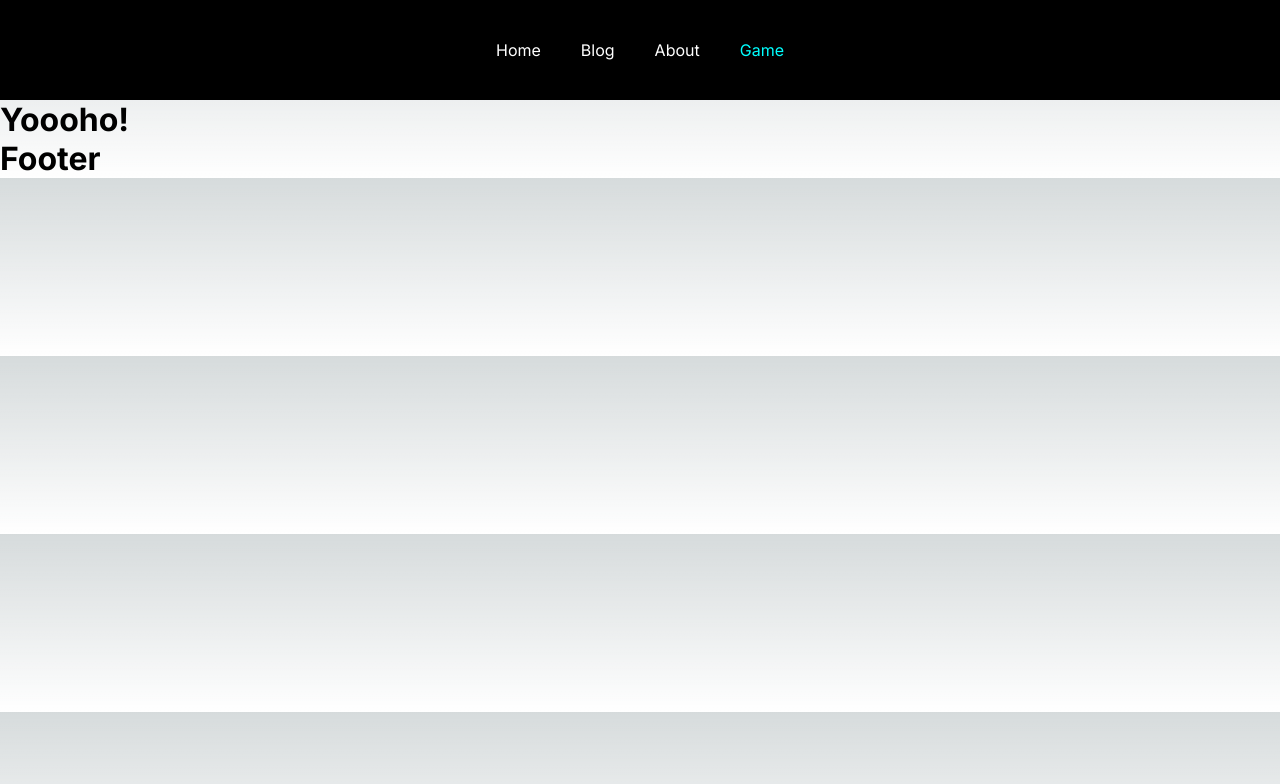
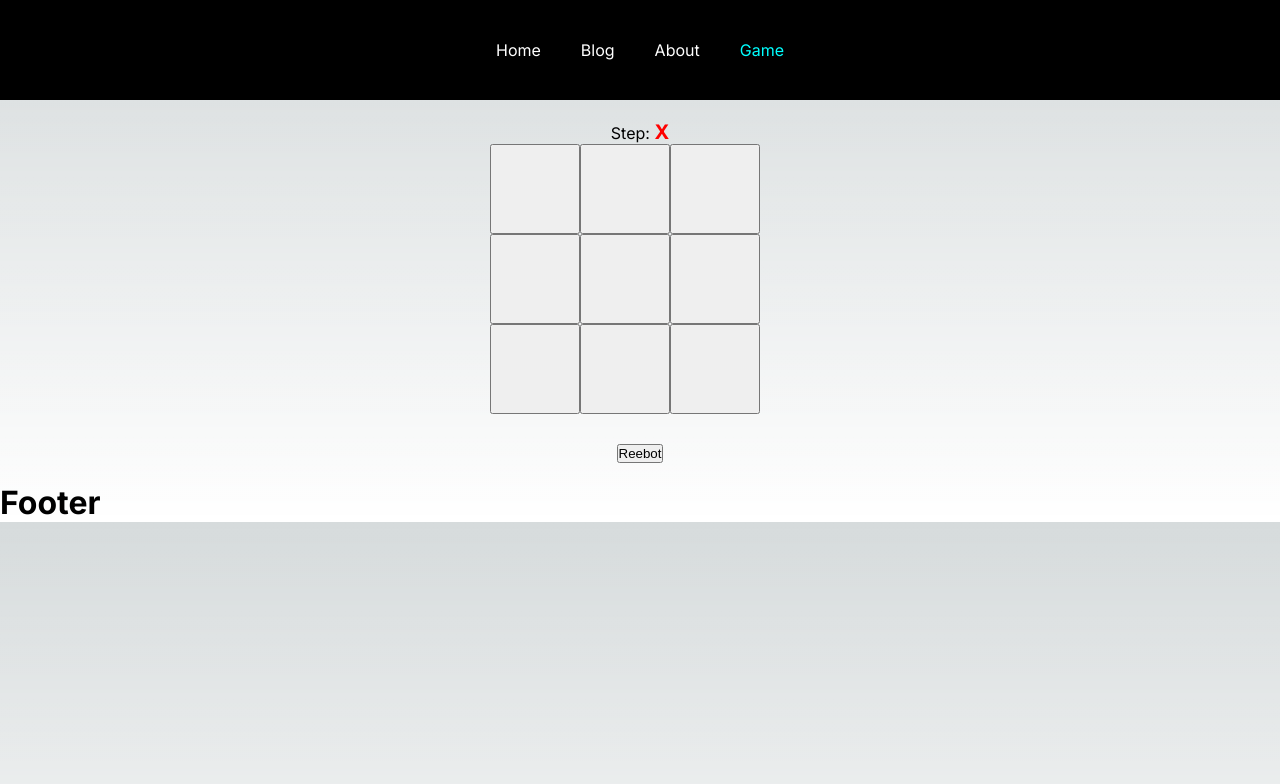
Before and after one commit to Aleksey6453/nextOne, a Next.js app: page /game in a window 1280 px wide. Shown: the top 784 px of the page. Built offline with nearby package versions, Linux system fonts and the light colour scheme.

Commit message:
add work component for playing for project

```diff
--- /dev/null
+++ b/app/game/Game.module.css
@@ -0,0 +1,12 @@
+.title{
+    color: lime;
+    font-size: 40px;
+    font-family:Verdana, Geneva, Tahoma, sans-serif;
+    font-weight: bold;
+}
+
+.gameField{
+    width: 300px;
+    height: 300px;
+
+}
--- a/app/game/page.jsx
+++ b/app/game/page.jsx
@@ -1,7 +1,104 @@
+"use client"
+
+import React from 'react'
+import { useState } from 'react';
+import styles from './Game.module.css'
+
+const symbolX = 'X'
+const symbolO = 'O'
+
+const computeWinner = (cells) => {
+    const lines = [
+        [0, 1, 2],
+        [3, 4, 5],
+        [6, 7, 8],
+        [0, 3, 6],
+        [1, 4, 7],
+        [2, 5, 8],
+        [0, 4, 8],
+        [2, 4, 6],
+    ]
+    for (let i = 0; i < lines.length; i++){
+        const[a, b, c] = lines[i];
+        if (
+            cells[a] &&
+            cells[a] === cells[b] &&
+            cells[a] === cells[c]
+        ) {
+            return [a, b, c]
+        }
+    }
+}
+
+
+
 export default function Game(){
-    return (
-        <div>
-            <h1>Yoooho!</h1>
+
+    const startPosition = Array(9).fill(null)
+    // const [cells, setCells] = React.useState([null, null, null, null, null, null, null, null, null])
+    const [cells, setCells] = useState(startPosition)
+    const [currentStep, setCurrentStep] = useState(symbolX)
+    const [winnerCombi, setWinnerCombi] = useState()
+    // const currentStep = symbolX;
+    const getSymbolClassName = (symbol) => {
+        if(symbol === symbolX) return 'symbolX'
+        if(symbol === symbolO) return 'symbolO'
+        return ''
+    }
+
+    const renderSymbol = (symbol) => <span className={`symbol ${getSymbolClassName(symbol)}`}> {symbol} </span>
+
+    const winnerSymbol = winnerCombi ? cells[winnerCombi[0]] : undefined;
+    const isDraw = !winnerCombi && cells.filter(value => value).length === 9
+
+    console.log(cells)
+    const handleCellClick = (index) => {
+        console.log(index+1)
+        if(cells[index] || winnerCombi) {
+            return
+        }
+        const cellsCopy = cells.slice()
+        cellsCopy[index] = currentStep;
+        const winner = computeWinner(cellsCopy);
+
+        setCells(cellsCopy)
+        setCurrentStep(currentStep === symbolX ? symbolO : symbolX)
+        setWinnerCombi(winner)
+        // handleDraw()
+        // draw() ? alert('Draw') : console.log('')
+    }
+    const handleReebot = () => {
+        setCells(startPosition)
+        setCurrentStep(symbolX)
+        // setWinnerCombi(undefined)
+    }
+
+
+
+  return (
+    <div className='game wrapPage'>
+        <div className='gameInfo'>
+            {/* <h1>{winnerCombi ? 'WINNER!' : 'Step'}'{renderSymbol(winnerSymbol ?? currentStep)}' </h1> */}
+            {/* <h1>{(handleDraw() ? 'Not win!' : '')}</h1> */}
+            {isDraw ? 'Is Draw' : winnerCombi ? 'Winner: ' : 'Step: '}
+            {!isDraw && renderSymbol(winnerSymbol ?? currentStep)}
         </div>
-    )
+        <div className={styles.gameField}>
+            {cells.map((symbol, index) => {
+                const isWinner = winnerCombi?.includes(index)
+                return(
+                    <button key={index}
+                            onClick={()=>handleCellClick(index)}
+                            className={`cell ${isWinner ? `cellWin` : ''}`}
+                            >
+                                {symbol ? renderSymbol(symbol) : null}
+                    </button>
+                )
+            })}
+        </div>
+        <button onClick={handleReebot}>Reebot</button>
+        {/* <button onClick={handleDraw}>Draw</button>  */}
+    </div>
+  )
+
 }
--- a/app/globals.css
+++ b/app/globals.css
@@ -148,3 +148,34 @@ a {
 .image{
   width: 40%;
 }
+
+.cell{
+  width: 30%;
+  height: 30%;
+  padding: 25px;
+  box-sizing: border-box;
+}
+
+.cellWin{
+  width: 30%;
+  height: 30%;
+  padding: 25px;
+  background-color: lime;
+  box-sizing: border-box;
+}
+.symbol{
+  font-size: 20px;
+  font-weight: bold;
+}
+
+.symbolX {
+  color: red;
+}
+.symbolO{
+  color: blue;
+}
+
+.game {
+  padding: 20px;
+  box-sizing: border-box;
+}
```
